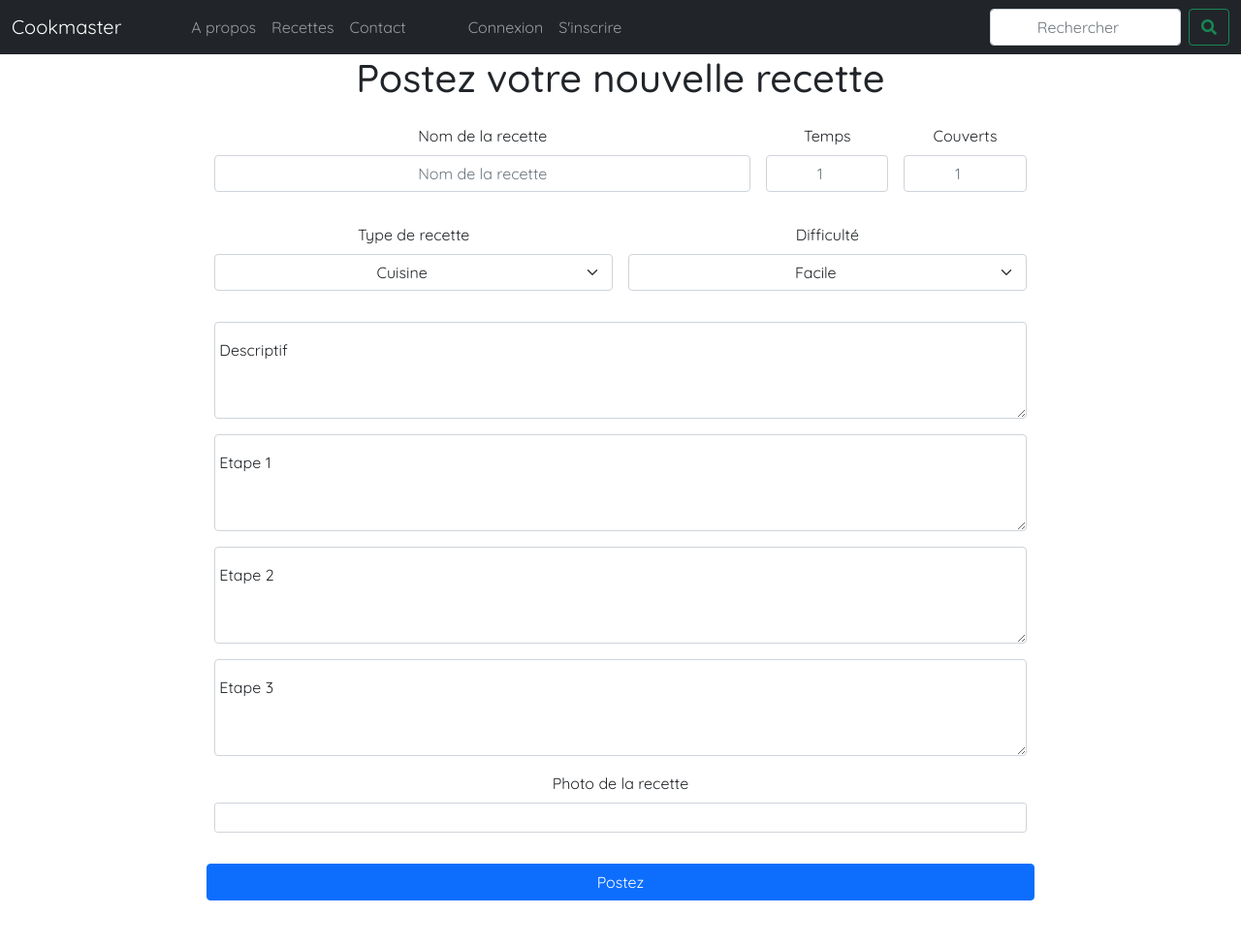
After one commit to jungledif/Cookmaster-symfony, a Symfony app: template templates/content/create.html.twig in a window 1280 px wide. The commit adds this page. Shown: the whole page at 97% size. Run offline with Twig, Linux system fonts and the light colour scheme; the template is opened without the code that fills it, so the values that code supplies are empty; some libraries are stand-ins or nearby versions.

Commit message:
closes #15; Be able to create a new code

```diff
--- a/src/Controller/HomeController.php
+++ b/src/Controller/HomeController.php
@@ -19,12 +19,12 @@ class HomeController extends AbstractController
     {
 
         if (!empty($search)) {
-            $items = $recipeRepo->search($search);
+            $recipes = $recipeRepo->search($search);
         } else {
-            $items = $recipeRepo->findAll();
+            $recipes = $recipeRepo->findAll();
         }
         return $this->render('home/index.html.twig', [
-            'items' => $items,
+            'recipes' => $recipes,
         ]);
     }
 }
--- a/templates/base.html.twig
+++ b/templates/base.html.twig
@@ -33,7 +33,7 @@
         </li>
 
         <li class="nav-item">
-          <a class="nav-link" href="" >Recettes</a>
+          <a class="nav-link" href="/new" >Recettes</a>
         </li>
 
         <li class="nav-item">
--- /dev/null
+++ b/templates/content/create.html.twig
@@ -0,0 +1,60 @@
+{% extends 'base.html.twig' %}
+
+{% block body %}
+ <form action="{{ path('new') }}"  method="POST" class="row g-3 col-sm-9 col-md-7 col-lg-8 mx-auto">
+
+    <h1 class="text-center">Postez votre nouvelle recette</h1>
+    <div class="col-md-8 mb-3">
+
+      <label for="recipeName" class="form-label">Nom de la recette</label>
+      <input type="text" id="recipeName" class="form-control" placeholder="Nom de la recette" name="title" required="">
+    </div>
+    <div class="col-md-2 mb-3">
+      <label for="cooktimeNumber" class="form-label">Temps</label>
+      <input type="number" id="cooktimeNumber" class="form-control" placeholder="1" name="cooktime" required="">
+    </div>
+    <div class="col-md-2 mb-3">
+      <label for="servingsNumber" class="form-label">Couverts</label>
+      <input type="number" id="servingsNumber" class="form-control" placeholder="1" name="servings" required="">
+    </div>
+         <div class="col-md-6 mb-3">
+                    <label for="recipeType" class="form-label">Type de recette</label>
+                    <select id="recipeType" class="form-select" name="type" required="">
+                        <option>Cuisine</option>
+                        <option>Pâtisserie</option>
+                    </select>
+                </div>
+                <div class="col-md-6 mb-3">
+                    <label for="difficultyLvl" class="form-label">Difficulté</label>
+                    <select id="difficultyLvl" class="form-select" name="level" required="">
+                        <option>Facile</option>
+                        <option>Intermédiaire</option>
+                        <option>Difficile</option>
+                    </select>
+                </div>
+            </div>
+            <div class="form-floating">
+  <textarea class="form-control" placeholder="Descriptif" id="descriptive" style="height: 100px" name="descriptive"></textarea>
+  <label for="descriptive">Descriptif</label>
+</div>
+            <div class="form-floating">
+  <textarea class="form-control" placeholder="Etape 1" id="recipeStep1" style="height: 100px" name="step1"></textarea>
+  <label for="recipeStep1">Etape 1</label>
+</div>
+<div class="form-floating">
+  <textarea class="form-control" placeholder="Etape 2" id="recipeStep2" style="height: 100px" name="step2"></textarea>
+  <label for="recipeStep2">Etape 2</label>
+</div>
+<div class="form-floating">
+  <textarea class="form-control" placeholder="Etape 3" id="recipeStep3" style="height: 100px" name="step3"></textarea>
+  <label for="recipeStep3">Etape 3</label>
+</div>
+            <div class="mb-3">
+  <label for="formFileSm" class="form-label">Photo de la recette</label>
+  <input class="form-control form-control-sm" id="formFileSm" type="text" name="recipeImg">
+</div>
+
+        <button type="submit" class="btn btn-primary mb-5">Postez</button>
+
+</form>
+{% endblock %}
```
Also changed, not shown: migrations/Version20210607181600.php (added, +31 -0 lines), src/Controller/ContentController.php (added, +57 -0 lines), src/DataFixtures/AppFixtures.php (+7 -7 lines), src/Entity/Recipe.php (+7 -7 lines), src/Form/RecipeFormType.php (added, +35 -0 lines), templates/home/index.html.twig (+65 -1 lines).
